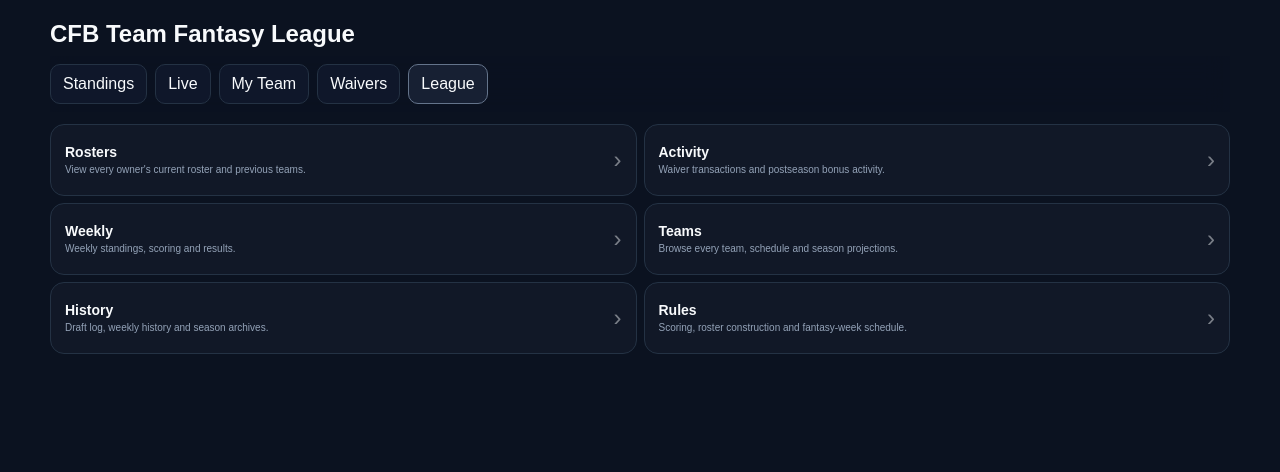
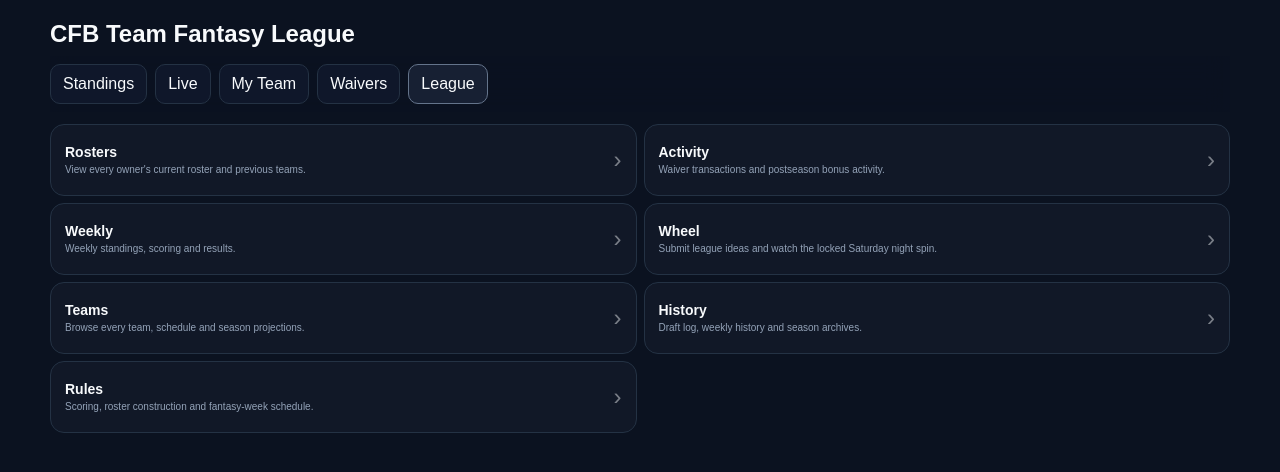
Before and after one commit to msvanson/cfb-team-fantasy, a Next.js app: page /league in a window 1280 px wide. Shown: the top 472 px of the page. Built offline with nearby package versions, Linux system fonts and the light colour scheme; no server answers; the database is empty.

Commit message:
Add Wheel to League menu

```diff
--- a/app/league/page.js
+++ b/app/league/page.js
@@ -1,10 +1,70 @@
-import {Nav} from '../nav';import {LeagueHeader} from '../league-header';export const dynamic='force-dynamic';
+import {Nav} from '../nav';
+import {LeagueHeader} from '../league-header';
+
+export const dynamic='force-dynamic';
+
 const sections=[
- ['/rosters','Rosters',"View every owner's current roster and previous teams."],
- ['/activity','Activity','Waiver transactions and postseason bonus activity.'],
- ['/weekly','Weekly','Weekly standings, scoring and results.'],
- ['/teams','Teams','Browse every team, schedule and season projections.'],
- ['/history','History','Draft log, weekly history and season archives.'],
- ['/rules','Rules','Scoring, roster construction and fantasy-week schedule.']
+  [
+    '/rosters',
+    'Rosters',
+    "View every owner's current roster and previous teams."
+  ],
+  [
+    '/activity',
+    'Activity',
+    'Waiver transactions and postseason bonus activity.'
+  ],
+  [
+    '/weekly',
+    'Weekly',
+    'Weekly standings, scoring and results.'
+  ],
+  [
+    '/wheel',
+    'Wheel',
+    'Submit league ideas and watch the locked Saturday night spin.'
+  ],
+  [
+    '/teams',
+    'Teams',
+    'Browse every team, schedule and season projections.'
+  ],
+  [
+    '/history',
+    'History',
+    'Draft log, weekly history and season archives.'
+  ],
+  [
+    '/rules',
+    'Rules',
+    'Scoring, roster construction and fantasy-week schedule.'
+  ]
 ];
-export default function Page(){return <main className="shell"><LeagueHeader/><Nav/><section className="section leagueMenuSection"><div className="leagueMenu">{sections.map(([href,title,desc])=><a className="card leagueMenuLink" href={href} key={href}><span><b>{title}</b><small>{desc}</small></span><strong aria-hidden="true">›</strong></a>)}</div></section></main>}
+
+export default function Page(){
+  return (
+    <main className="shell">
+      <LeagueHeader/>
+      <Nav/>
+
+      <section className="section leagueMenuSection">
+        <div className="leagueMenu">
+          {sections.map(([href,title,desc])=>(
+            <a
+              className="card leagueMenuLink"
+              href={href}
+              key={href}
+            >
+              <span>
+                <b>{title}</b>
+                <small>{desc}</small>
+              </span>
+
+              <strong aria-hidden="true">›</strong>
+            </a>
+          ))}
+        </div>
+      </section>
+    </main>
+  );
+}
```
